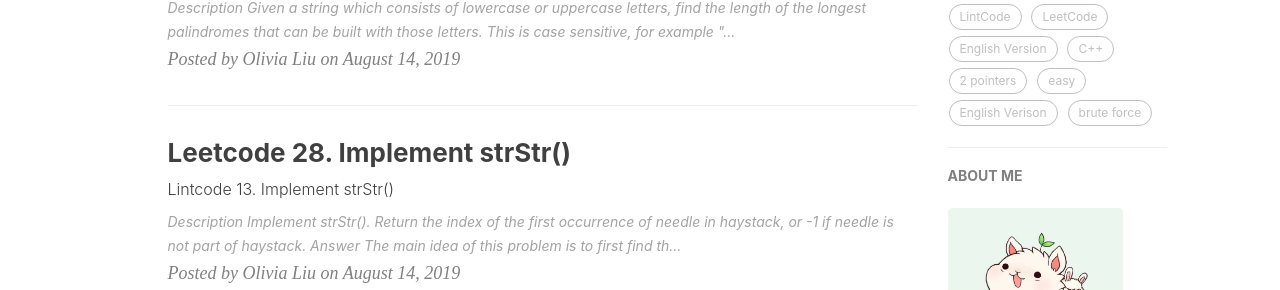
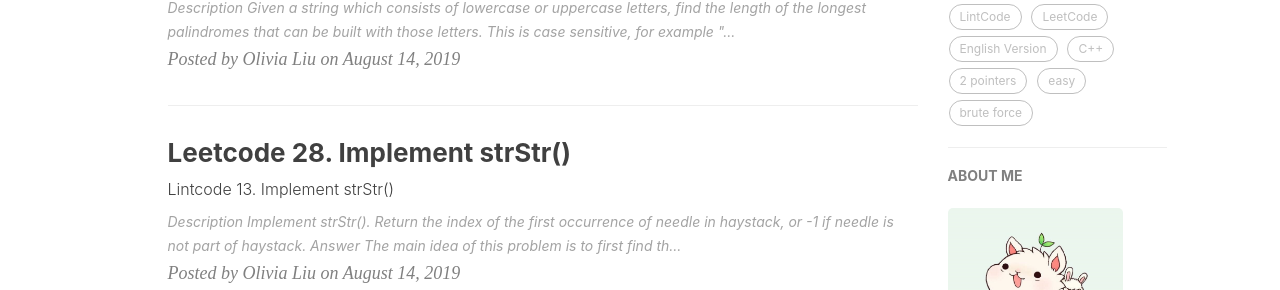
Before and after one commit to liunima1129/liunima1129.github.io, a Jekyll site: the page built from index.html, in a window 1280 px wide and 900 px high, scrolled down 391 px. Shown: the part 155-445 px from the top of the window. Built offline with Jekyll 4.4.1, drawn with Linux system fonts in a browser that asks for light colours; nearby versions of some CDN libraries; the list of posts is cut into pages by our own code; comment, search, counter and statistics services are not loaded.

Commit message:
Update 2019-08-14-LeetCode-28.-Implement-strStr().md

```diff
--- a/_posts/2019-08-14-LeetCode-28.-Implement-strStr().md
+++ b/_posts/2019-08-14-LeetCode-28.-Implement-strStr().md
@@ -10,7 +10,7 @@
     - LeetCode
     - LintCode
     - C++
-    - English Verison
+    - English Version
     - substring
     - easy
     - brute force
```
